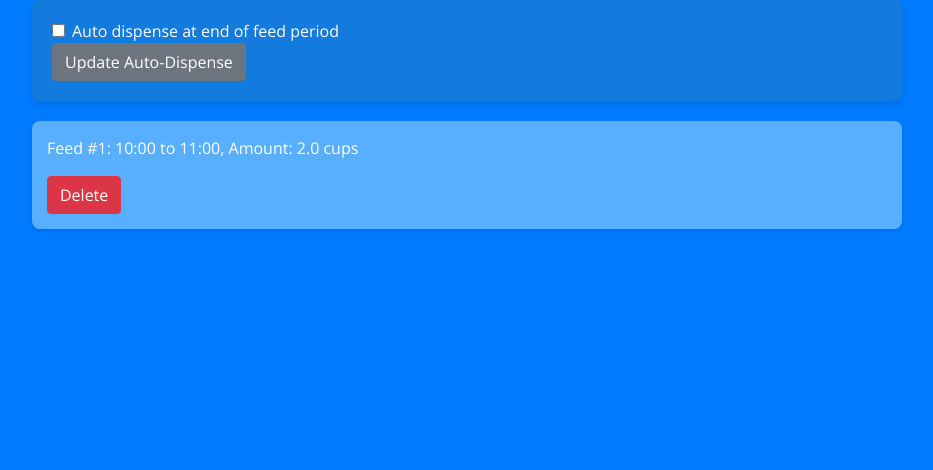
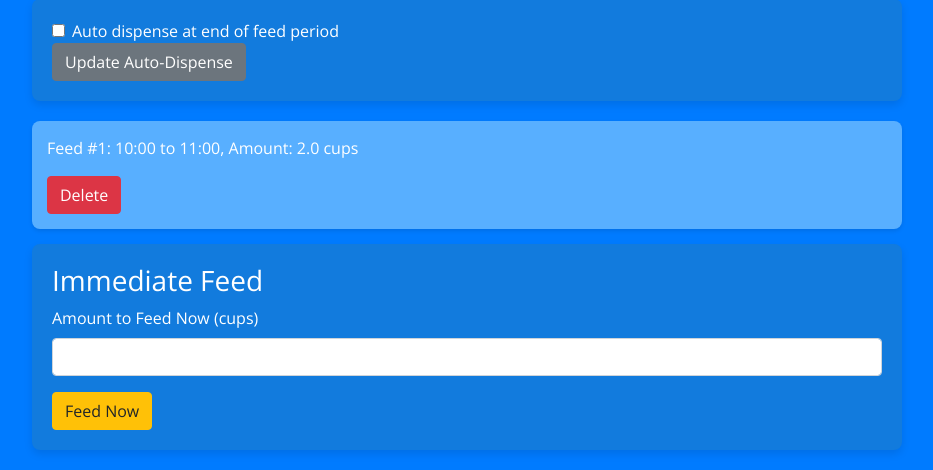
Before and after one commit to gabedavid03/dog-feeda, a Flask app: page / in a window 1280 px wide. Shown: the part 612-1082 px from the top of the page, without its empty margins (173-1106 px from the left). Before the commit the page ends 843 px from the top, so only its background shows below. Run offline with Flask 3, Linux system fonts and the light colour scheme; some libraries are stand-ins or nearby versions.

Commit message:
added feed now button to interface

```diff
--- a/web_server/app.py
+++ b/web_server/app.py
@@ -35,12 +35,18 @@ def index():
             feed_number_to_delete = int(request.form.get('delete'))
             feeds_data['feeds'] = [feed for feed in feeds_data['feeds'] if feed['feed_number'] != feed_number_to_delete]
 
+        elif 'feed_now' in request.form:
+                    feeds_data['feed_now'] = {
+                        "valid": 1,
+                        "amount": float(request.form.get('feed_now_amount'))
+                    }
+
         feeds_data['autodispense'] = 1 if 'autodispense' in request.form else 0
 
         write_feeds(feeds_data)
         return redirect(url_for('index'))
 
-    return render_template('index.html', feeds=feeds_data['feeds'], autodispense=feeds_data['autodispense'])
+    return render_template('index.html', feeds=feeds_data['feeds'], autodispense=feeds_data['autodispense'], feed_now=feeds_data.get('feed_now', {'valid': 0, 'amount': 0}))
 
 if __name__ == '__main__':
     app.run(debug=True)
--- a/web_server/feeds.json
+++ b/web_server/feeds.json
@@ -9,10 +9,8 @@
         }
     ],
     "autodispense": 0,
-    "feed_now": [
-        {
-            "valid": 0,
-            "amount": 1
-        }
-    ]
+    "feed_now": {
+        "valid": 1,
+        "amount": 1.0
+    }
 }
--- a/web_server/templates/index.html
+++ b/web_server/templates/index.html
@@ -121,6 +121,18 @@
       {% endfor %}
     </div>
 
+        <!-- Feed Now Section -->
+    <div class="card">
+      <h3>Immediate Feed</h3>
+      <form method="post" action="/">
+        <div class="form-group">
+          <label for="feed_now_amount">Amount to Feed Now (cups)</label>
+          <input type="number" class="form-control" id="feed_now_amount" name="feed_now_amount" step="0.1" required>
+        </div>
+        <button type="submit" name="feed_now" class="btn btn-warning">Feed Now</button>
+      </form>
+    </div>
+
   </div>
   <script src="https://code.jquery.com/jquery-3.3.1.slim.min.js"></script>
   <script src="https://cdnjs.cloudflare.com/ajax/libs/popper.js/1.14.7/umd/popper.min.js"></script>
```
